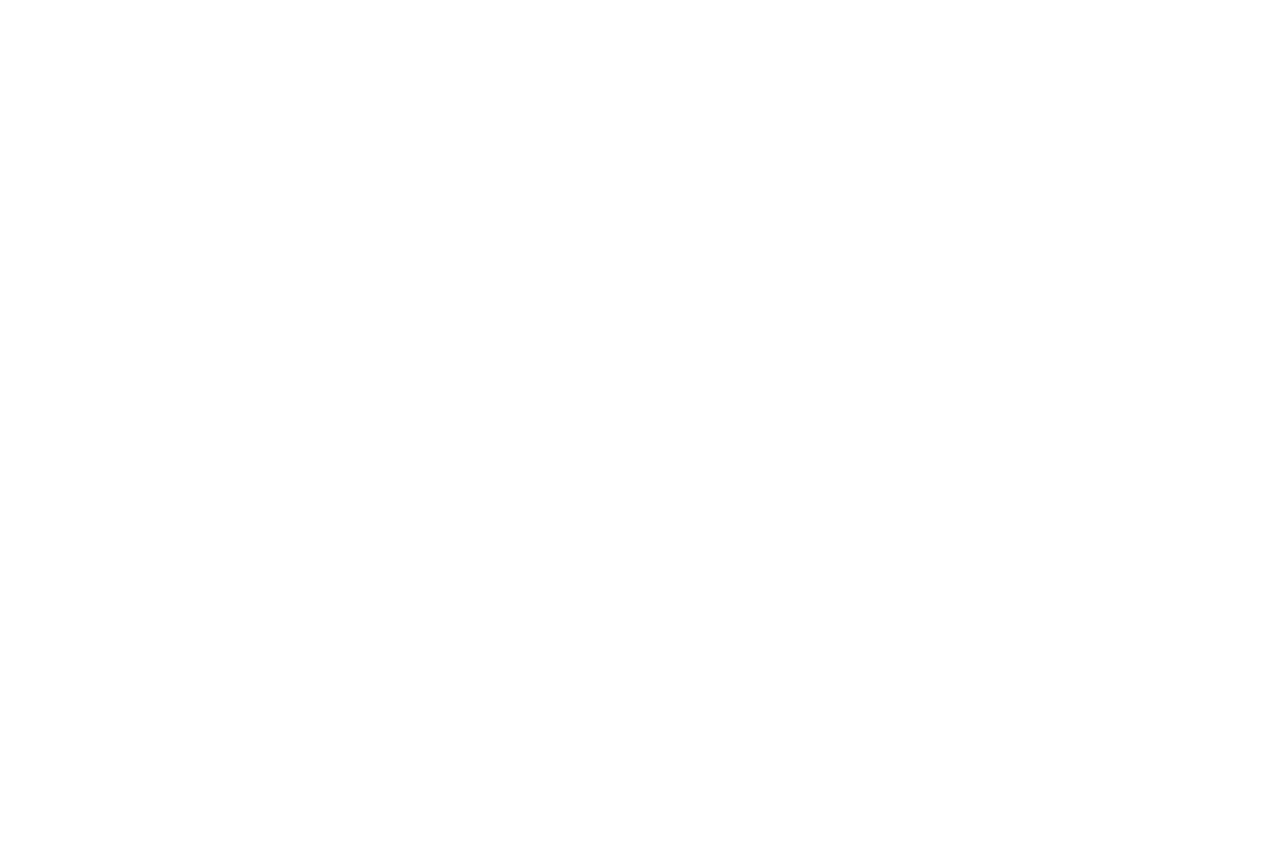
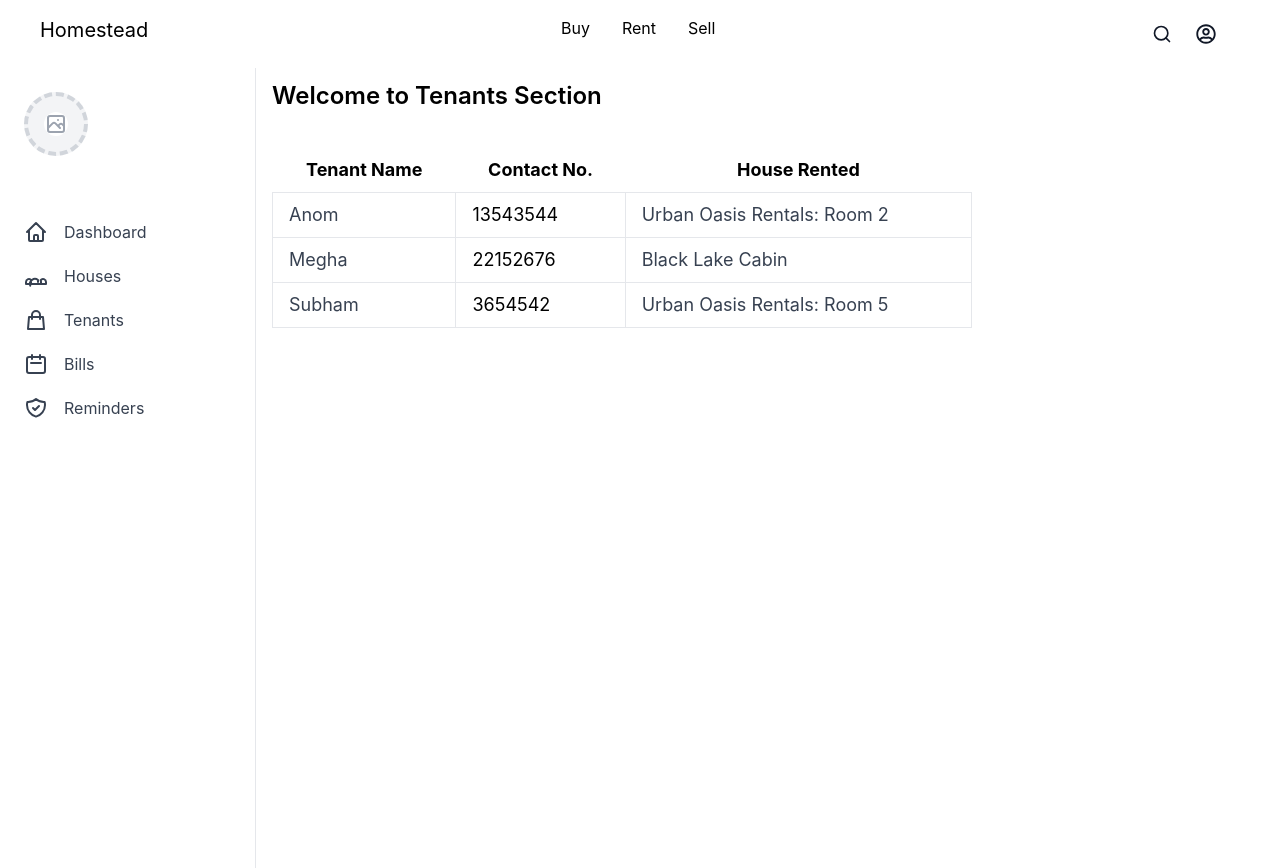
Before and after one commit to samyak-sorron/Homestead, a React (Create React App) app in the folder frontend/: page /owner-tenants in a window 1280 px wide. Before the commit this address had no page. Before the commit the page ends 800 px from the top, so only its background shows below. Built offline with nearby package versions, Linux system fonts and the light colour scheme; no server answers.

Commit message:
owner dashboard update

```diff
--- a/frontend/src/App.js
+++ b/frontend/src/App.js
@@ -13,6 +13,8 @@ import OwnerLogout from './pages/Owner/ownerLogout';
 import AddProperty from './pages/Property/addProperty';
 import Bills from './pages/Owner/bills';
 import Remainders from './pages/Owner/reminders';
+import OwnerTenants from './pages/Owner/ownerTenants';
+import OwnerHouses from './pages/Owner/ownerHouses';
 
 function App() {
   return (
@@ -38,7 +40,8 @@ function App() {
         <Route path="/owner-dashboard" element={<OwnerDashboard/>} />
         <Route path="/owner-bills" element={<Bills/>}/>
         <Route path="/owner-remainder" element={<Remainders/>}/>
-
+        <Route path="/owner-tenants" element={<OwnerTenants/>}/>
+        <Route path="/owner-houses" element={<OwnerHouses/>}/>
 
       </Routes>
     </Router>
--- a/frontend/src/components/Card.js
+++ b/frontend/src/components/Card.js
@@ -7,9 +7,9 @@ const Card = ({ _id, name, prompt, photo }) => (
       src={photo}
       alt={prompt}
     />
-    <div className='p-3'>
+    <div className='p-3' class="text-lg">
       <div className='flex justify-between'>
-        <div>location</div>
+        <div >location</div>
         <div className=''>rating</div>
       </div>
       <div>$5000/mo</div>
--- a/frontend/src/components/sidebar.js
+++ b/frontend/src/components/sidebar.js
@@ -67,15 +67,15 @@ useEffect(()=>{
             </a>
           </li>
           <li>
-            <a href="#" className="text-gray-700 flex mb-5">
+            <a href="/owner-houses" className="text-gray-700 flex mb-5">
               <svg className="w-6 h-6" fill="none" stroke="currentColor" viewBox="0 0 24 24" xmlns="http://www.w3.org/2000/svg"><path strokeLinecap="round" strokeLinejoin="round" strokeWidth="2" d="M17 20h5v-2a3 3 0 00-5.356-1.857M17 20H7m10 0v-2c0-.656-.126-1.283-.356-1.857M7 20H2v-2a3 3 0 015.356-1.857M7 20v-2m7 0v-2a5.002 5.002 0 00-7.737 5.707"></path></svg>
-              <span className="ml-4">Budgets</span>
+              <span className="ml-4">Houses</span>
             </a>
           </li>
           <li>
-            <a href="#" className="text-gray-700 flex mb-5">
+            <a href="/owner-tenants" className="text-gray-700 flex mb-5">
               <svg className="w-6 h-6" fill="none" stroke="currentColor" viewBox="0 0 24 24" xmlns="http://www.w3.org/2000/svg"><path strokeLinecap="round" strokeLinejoin="round" strokeWidth="2" d="M16 11V7a4 4 0 00-8 0v4M5 9h14l1 12H4L5 9z"></path></svg>
-              <span className="ml-4">Payments</span>
+              <span className="ml-4">Tenants</span>
             </a>
           </li>
           <li>
--- a/frontend/src/pages/Owner/bills.js
+++ b/frontend/src/pages/Owner/bills.js
@@ -2,9 +2,6 @@ import React,{useState,useEffect} from 'react'
 import { Navbar, Sidebar } from '../../components'
 
 const Bills = () => {
-  const [name, setName] = useState('John Doe');
-  const [email, setEmail]= useState('John.Doe@gmail.com')
-
   useEffect(()=>{
     document.title="DashBoard";
   })
--- a/frontend/src/pages/Owner/ownerDashboard.js
+++ b/frontend/src/pages/Owner/ownerDashboard.js
@@ -41,11 +41,15 @@ console.log(owner)
       <Navbar/>
       <div className='grid grid-cols-4'>
         <Sidebar/>
-        <div className='text-3xl '>
+        <div className=' '>
           <h1 className="text-2xl font-semibold align-middle mt-3">Welcome {owner.name}</h1>
           <h3 className="text-2xl font-semibold align-middle mt-3"> Email : {owner.email}</h3>
           <h3 className="text-2xl font-semibold align-middle mt-3"> Phone :{owner.phone}</h3>
+
+
         </div>
+
+
       </div>
     </div>
   )
--- /dev/null
+++ b/frontend/src/pages/Owner/ownerHouses.js
@@ -0,0 +1,79 @@
+import React,{useState,useEffect} from 'react'
+import { Card,Navbar, Sidebar } from '../../components'
+import { Link } from "react-router-dom"
+import { city ,house1  } from "d:/Major Project Homestead1/Homestead/frontend/src/assets/index"
+const OwnerHouses = () => {
+  useEffect(()=>{
+    document.title="DashBoard";
+  })
+
+  const [propertyData, setPropertyData] = useState([])
+
+
+
+  return (
+    <div>
+      <Navbar/>
+      <div className='grid grid-cols-[max-content_1fr] gap-x-4'>
+        <Sidebar/>
+
+        <div className='text-3xl max-w-full'>
+        <h2 className="text-2xl font-semibold align-middle mt-3" >Welcome to My Houses</h2>
+        <br></br>
+        <div className="App">
+
+              <div className="grid md:grid-cols-3 gap-5 sm:grid-cols-2 place-items-center">
+            {propertyData && propertyData.map((listing,index)=>
+              <div className="">
+                <Link to={`/propertyDetails/${index}`}>
+                <Card
+                  id={index}
+                  name={listing[index].name}
+                  prompt="2 dogs under the street light"
+                  photo={listing[index]}
+                /></Link>
+              </div>
+            )}</div>
+
+<div className="">
+        <div className="grid md:grid-cols-3 gap-5 grid-cols-2 place-items-center">
+      <div className="">
+          <Link to={`/propertyDetails/2`}>
+          <Card
+            id={2}
+            name={"property"}
+            prompt="2 dogs under the street light"
+            photo={house1}
+          /></Link>
+        </div>
+        <div className="">
+          <Link to={`/propertyDetails/3`}>
+          <Card
+            id={3}
+            name={"property"}
+            prompt="2 dogs under the street light"
+            photo={house1}
+          /></Link>
+        </div>
+        <div className="">
+          <Link to={`/propertyDetails/4`}>
+          <Card
+            id={4}
+            name={"property"}
+            prompt="2 dogs under the street light"
+            photo={house1}
+          /></Link>
+        </div>
+        </div>
+        </div>
+
+
+        </div>
+
+        </div>
+      </div>
+    </div>
+  )
+}
+
+export default OwnerHouses
--- /dev/null
+++ b/frontend/src/pages/Owner/ownerTenants.js
@@ -0,0 +1,55 @@
+import React,{useState,useEffect} from 'react'
+import { Navbar, Sidebar } from '../../components'
+
+const OwnerTenants = () => {
+  useEffect(()=>{
+    document.title="DashBoard";
+  })
+  const data = [
+    { name: "Anom", contact: "13543544", house: "Urban Oasis Rentals: Room 2" },
+    { name: "Megha", contact: "22152676", house: "Black Lake Cabin" },
+    { name: "Subham", contact: "3654542", house: "Urban Oasis Rentals: Room 5" },
+]
+
+
+  return (
+    <div>
+      <Navbar/>
+      <div className='grid grid-cols-[max-content_1fr] gap-x-4'>
+        <Sidebar/>
+
+        <div className='text-3xl max-w-full'>
+        <h2 className="text-2xl font-semibold align-middle mt-3" >Welcome to Tenants Section</h2>
+        <br></br>
+        <div className="App">
+
+            <table class="table-auto" WIDTH="700">
+                <thead>
+                  <tr >
+                    <th class="px-4 py-2 text-lg">Tenant Name</th>
+                    <th class="px-4 py-2 text-lg">Contact No.</th>
+                    <th class="px-4 py-2 text-lg">House Rented</th>
+                  </tr>
+                </thead>
+                <tbody>
+                {data.map((val, key) => {
+                    return (
+                  <tr key={key}>
+                    <td class="border px-4 py-2 text-lg"><a href="#" className="text-gray-700 ">{val.name}</a></td>
+                    <td class="border px-4 py-2 text-lg">{val.contact}</td>
+                    <td class="border px-4 py-2 text-lg"><a href="#" className="text-gray-700">{val.house}</a></td>
+                  </tr>
+                     )
+                    })}
+
+  </tbody>
+</table>
+        </div>
+
+        </div>
+      </div>
+    </div>
+  )
+}
+
+export default OwnerTenants
```
